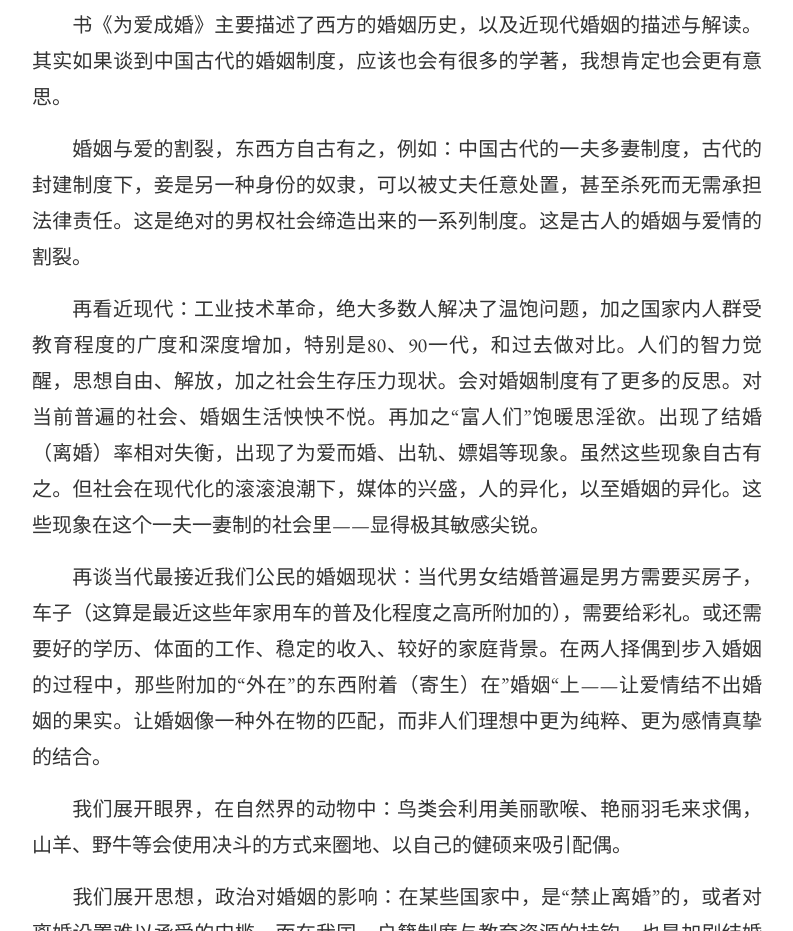
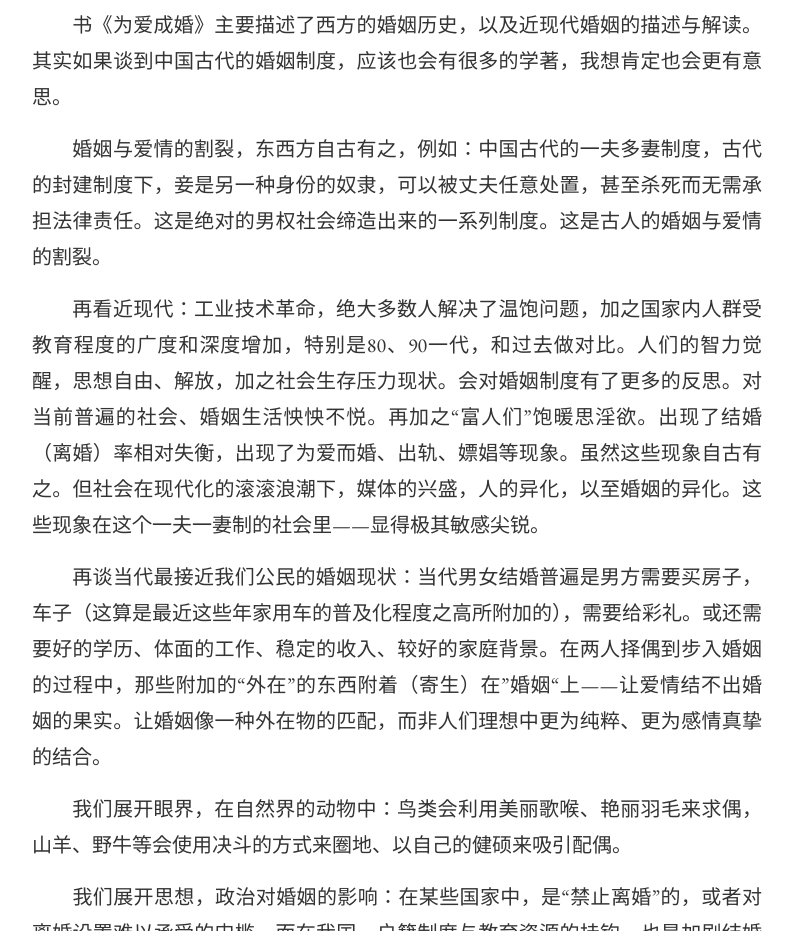
Before and after one commit to ratears/ratears.github.io.old20221128, a plain HTML site: page 婚姻与爱情的割裂/index.html in a window 1280 px wide. Shown: the part 1860-2791 px from the top of the page, without its empty margins (243-1036 px from the left). Drawn offline with nearby package versions, Linux system fonts and the light colour scheme; a script that the page names is missing.

Commit message:
Site updated: 2022-09-17 05:24:45

```diff
--- a/婚姻与爱情的割裂/index.html
+++ b/婚姻与爱情的割裂/index.html
@@ -127,7 +127,7 @@
 <h1 id="现象"><a href="#现象" class="headerlink" title="现象"></a>现象</h1><br>
 
 <p>&emsp;&emsp;书《为爱成婚》主要描述了西方的婚姻历史，以及近现代婚姻的描述与解读。 其实如果谈到中国古代的婚姻制度，应该也会有很多的学著，我想肯定也会更有意思。</p>
-<p>&emsp;&emsp;婚姻与爱的割裂，东西方自古有之，例如：中国古代的一夫多妻制度，古代的封建制度下，妾是另一种身份的奴隶，可以被丈夫任意处置，甚至杀死而无需承担法律责任。这是绝对的男权社会缔造出来的一系列制度。这是古人的婚姻与爱情的割裂。</p>
+<p>&emsp;&emsp;婚姻与爱情的割裂，东西方自古有之，例如：中国古代的一夫多妻制度，古代的封建制度下，妾是另一种身份的奴隶，可以被丈夫任意处置，甚至杀死而无需承担法律责任。这是绝对的男权社会缔造出来的一系列制度。这是古人的婚姻与爱情的割裂。</p>
 <p>&emsp;&emsp;再看近现代：工业技术革命，绝大多数人解决了温饱问题，加之国家内人群受教育程度的广度和深度增加，特别是80、90一代，和过去做对比。人们的智力觉醒，思想自由、解放，加之社会生存压力现状。会对婚姻制度有了更多的反思。对当前普遍的社会、婚姻生活怏怏不悦。再加之“富人们”饱暖思淫欲。出现了结婚（离婚）率相对失衡，出现了为爱而婚、出轨、嫖娼等现象。虽然这些现象自古有之。但社会在现代化的滚滚浪潮下，媒体的兴盛，人的异化，以至婚姻的异化。这些现象在这个一夫一妻制的社会里——显得极其敏感尖锐。</p>
 <p>&emsp;&emsp;再谈当代最接近我们公民的婚姻现状：当代男女结婚普遍是男方需要买房子，车子（这算是最近这些年家用车的普及化程度之高所附加的），需要给彩礼。或还需要好的学历、体面的工作、稳定的收入、较好的家庭背景。在两人择偶到步入婚姻的过程中，那些附加的“外在”的东西附着（寄生）在”婚姻“上——让爱情结不出婚姻的果实。让婚姻像一种外在物的匹配，而非人们理想中更为纯粹、更为感情真挚的结合。</p>
 <p>&emsp;&emsp;我们展开眼界，在自然界的动物中：鸟类会利用美丽歌喉、艳丽羽毛来求偶，山羊、野牛等会使用决斗的方式来圈地、以自己的健硕来吸引配偶。</p>
```
